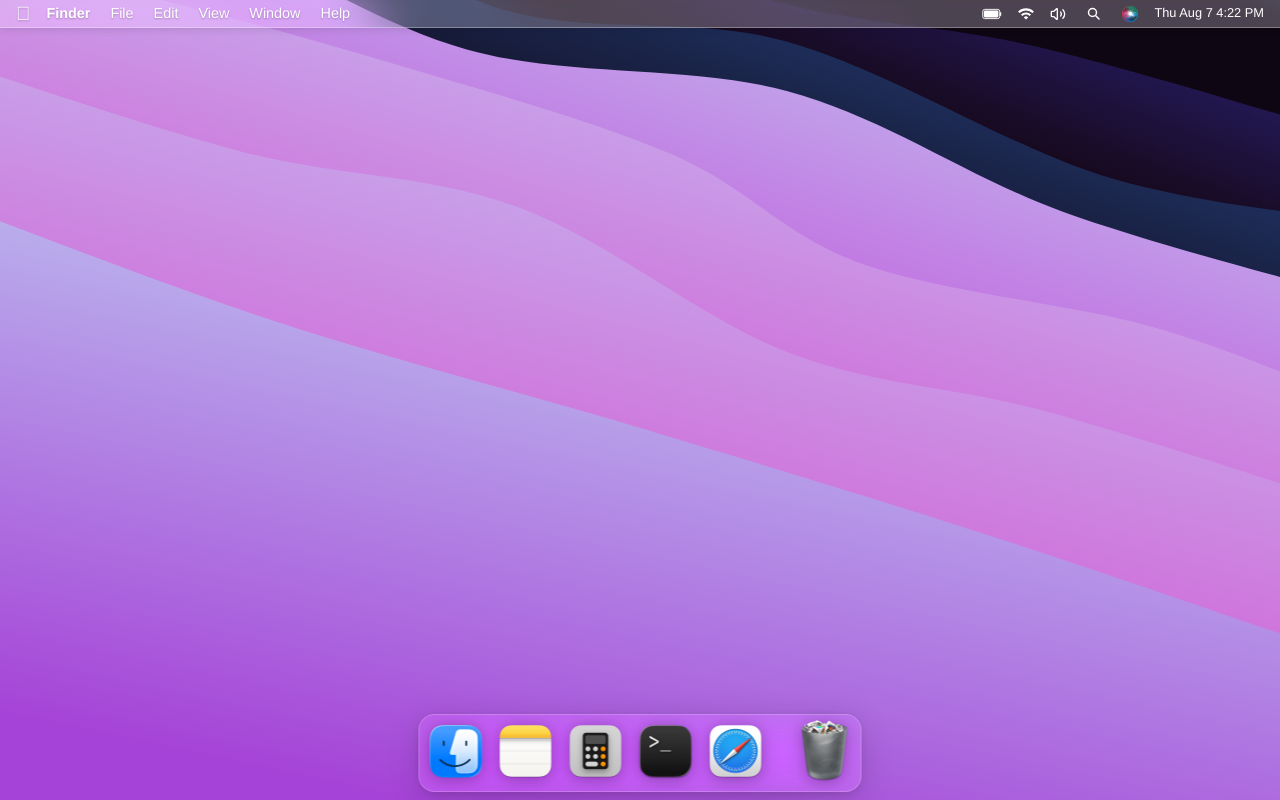
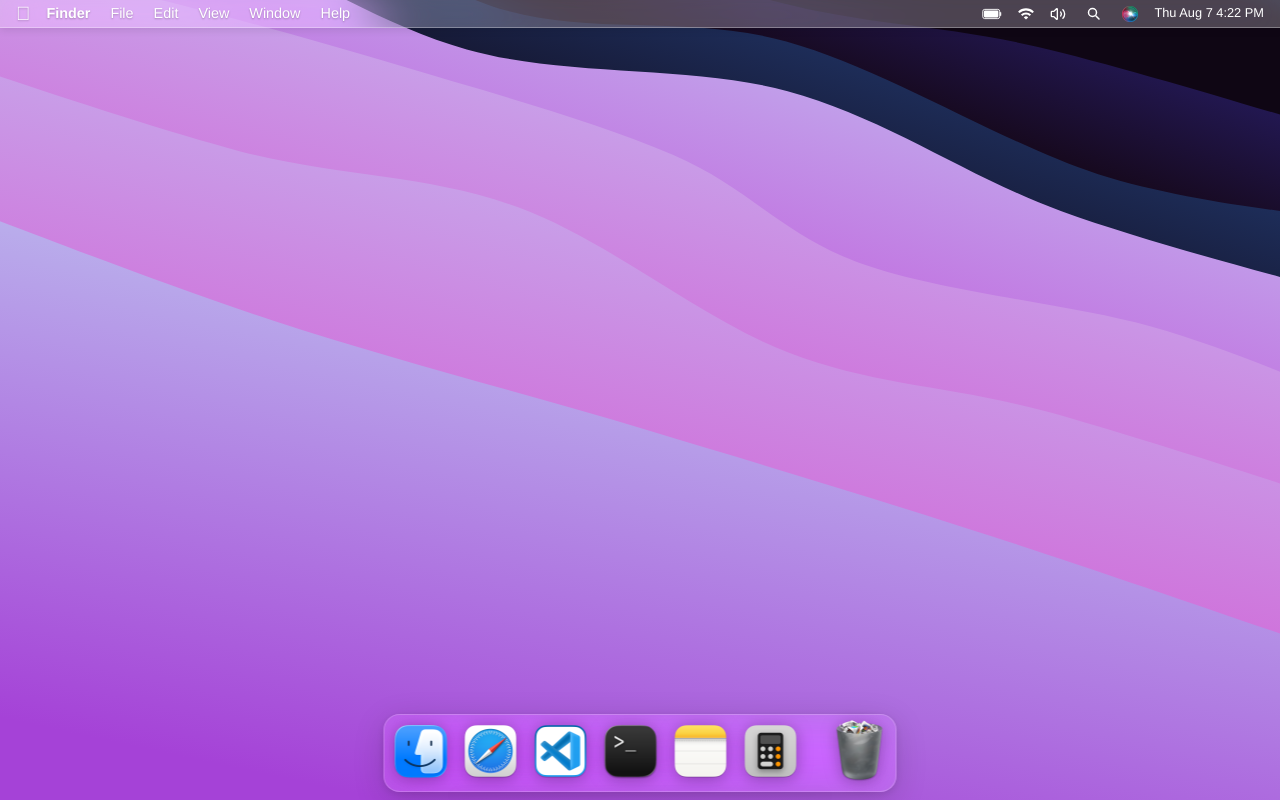
Before and after one commit to Dragon-Born/MacScape, a Next.js app: page / in a window 1280 px wide. Built offline with nearby package versions, Linux system fonts and the light colour scheme; a web font is replaced by a local one.

Commit message:
Enhance SafariBrowser with DuckDuckGo integration and update Dock configuration for Safari and VSCode apps

```diff
--- a/src/components/AppViews/SafariBrowser.tsx
+++ b/src/components/AppViews/SafariBrowser.tsx
@@ -35,7 +35,8 @@ export function SafariBrowser({ onClose, onMinimize, onMaximize, title }: Safari
     'developer.mozilla.org',
     'w3schools.com',
     'example.com',
-    'httpbin.org'
+    'httpbin.org',
+    'duckduckgo.com'
   ]
 
   const isIframeFriendly = (url: string) => {
@@ -50,7 +51,7 @@ export function SafariBrowser({ onClose, onMinimize, onMaximize, title }: Safari
     if (!normalizedUrl.startsWith('http://') && !normalizedUrl.startsWith('https://')) {
       // If it looks like a search query, use it as-is for search
       if (!normalizedUrl.includes('.') || normalizedUrl.includes(' ')) {
-        normalizedUrl = `https://www.google.com/search?q=${encodeURIComponent(normalizedUrl)}`
+        normalizedUrl = `https://duckduckgo.com/?q=${encodeURIComponent(normalizedUrl)}`
       } else {
         normalizedUrl = `https://${normalizedUrl}`
       }
@@ -183,7 +184,7 @@ export function SafariBrowser({ onClose, onMinimize, onMaximize, title }: Safari
       }
 
       // For search results, show a cleaner format
-      if (domain === 'google.com' && urlObj.pathname === '/search') {
+      if (domain === 'duckduckgo.com' && urlObj.searchParams.has('q')) {
         const query = urlObj.searchParams.get('q')
         if (query) {
           return `Search: ${query.length > 25 ? query.substring(0, 22) + '...' : query}`
@@ -363,11 +364,11 @@ export function SafariBrowser({ onClose, onMinimize, onMaximize, title }: Safari
         <p class="subtitle">A clean, fast, and secure browsing experience</p>
 
                  <div class="quick-links">
+           <button class="quick-link" onclick="parent.postMessage({action: 'navigate', url: 'https://duckduckgo.com'}, '*')">
+             DuckDuckGo
+           </button>
            <button class="quick-link" onclick="parent.postMessage({action: 'navigate', url: 'https://en.wikipedia.org'}, '*')">
              Wikipedia
-          </button>
-          <button class="quick-link" onclick="parent.postMessage({action: 'navigate', url: 'https://example.com'}, '*')">
-            Example
            </button>
            <button class="quick-link" onclick="parent.postMessage({action: 'navigate', url: 'https://developer.mozilla.org'}, '*')">
              MDN Docs
@@ -498,10 +499,10 @@ export function SafariBrowser({ onClose, onMinimize, onMaximize, title }: Safari
                   Suggested sites:
                 </div>
                 {[
+                  { url: 'duckduckgo.com', title: 'DuckDuckGo Search' },
                   { url: 'en.wikipedia.org', title: 'Wikipedia' },
-                  { url: 'example.com', title: 'Example Site' },
                   { url: 'developer.mozilla.org', title: 'MDN Docs' },
-                  { url: 'httpbin.org', title: 'HTTP Testing' }
+                  { url: 'example.com', title: 'Example Site' }
                 ].map((site) => (
                   <button
                     key={site.url}
@@ -578,21 +579,21 @@ export function SafariBrowser({ onClose, onMinimize, onMaximize, title }: Safari
                   <button
                     onClick={() => {
                       setShowCorsError(false)
-                      navigateToUrl('https://en.wikipedia.org')
+                      navigateToUrl('https://duckduckgo.com')
                     }}
                     className="flex-1 px-4 py-2 bg-green-500 text-white rounded-lg hover:bg-green-600 transition-colors text-sm"
                   >
-                    Try Wikipedia
+                    Try DuckDuckGo
                   </button>
 
                   <button
                     onClick={() => {
                       setShowCorsError(false)
-                      navigateToUrl('https://example.com')
+                      navigateToUrl('https://en.wikipedia.org')
                     }}
                     className="flex-1 px-4 py-2 bg-purple-500 text-white rounded-lg hover:bg-purple-600 transition-colors text-sm"
                   >
-                    Try Example.com
+                    Try Wikipedia
                   </button>
                 </div>
 
@@ -609,7 +610,7 @@ export function SafariBrowser({ onClose, onMinimize, onMaximize, title }: Safari
 
               <div className="mt-6 p-4 bg-blue-50 rounded-lg border border-blue-200">
                 <p className="text-xs text-blue-700 leading-relaxed">
-                  <strong>💡 Tip:</strong> Try iframe-friendly sites like Wikipedia, GitHub Pages,
+                  <strong>💡 Tip:</strong> Try iframe-friendly sites like DuckDuckGo, Wikipedia, GitHub Pages,
                   CodePen, or developer documentation sites for the best experience.
                 </p>
               </div>
--- /dev/null
+++ b/src/components/AppViews/VSCodeApp.tsx
@@ -0,0 +1,24 @@
+'use client'
+
+import React from 'react'
+
+interface VSCodeAppProps {
+  onClose?: () => void
+  onMinimize?: () => void
+  onMaximize?: () => void
+  title?: string
+}
+
+export function VSCodeApp({ onClose, onMinimize, onMaximize, title }: VSCodeAppProps) {
+  return (
+    <div className="h-full w-full bg-[#1e1e1e] overflow-hidden">
+      <iframe
+        src="https://coder.beastbrain.org"
+        className="w-full h-full border-none"
+        title="VSCode Online Editor"
+        sandbox="allow-scripts allow-same-origin allow-forms allow-popups allow-top-navigation allow-downloads"
+        loading="lazy"
+      />
+    </div>
+  )
+}
--- a/src/components/Dock/DockIcon.tsx
+++ b/src/components/Dock/DockIcon.tsx
@@ -15,6 +15,7 @@ export function DockIcon({ app, onLaunch, index, isRunning = false }: DockIconPr
   const [isHovered, setIsHovered] = useState(false)
   const [imageError, setImageError] = useState(false)
   const [imageLoaded, setImageLoaded] = useState(false)
+  const [isBouncing, setIsBouncing] = useState(false)
 
   // Preload the image to prevent refetching
   useEffect(() => {
@@ -26,23 +27,36 @@ export function DockIcon({ app, onLaunch, index, isRunning = false }: DockIconPr
     }
   }, [app.iconPath])
 
+  const handleClick = () => {
+    setIsBouncing(true)
+    onLaunch()
+    // Reset bounce after animation (even slower like real macOS)
+    setTimeout(() => setIsBouncing(false), 1000)
+  }
+
   return (
-    <button
-      className="relative flex items-center justify-center w-16 h-16 pb-1 transition-transform duration-200 ease-out"
+    <motion.button
+      className="relative flex items-center justify-center w-16 h-16 pb-1"
       onMouseEnter={() => setIsHovered(true)}
       onMouseLeave={() => setIsHovered(false)}
-      onClick={onLaunch}
+      onClick={handleClick}
       style={{
         background: 'transparent',
-        transform: isHovered ? 'scale(1.05)' : 'scale(1)',
         zIndex: isHovered ? 50 : 10,
       }}
-      onMouseDown={(e) => {
-        e.currentTarget.style.transform = 'scale(0.9)'
+      animate={{
+        scale: isHovered ? 1.05 : 1,
+        y: isBouncing ? [0, -20, 0] : 0,
       }}
-      onMouseUp={(e) => {
-        e.currentTarget.style.transform = isHovered ? 'scale(1)' : 'scale(1)'
+      transition={{
+        scale: { duration: 0.2, ease: 'easeOut' },
+        y: {
+          duration: 1.5,
+          ease: [0.25, 0.46, 0.45, 0.94],
+          times: [0, 0.1, 0.2, 0.3, 0.4, 0.5, 0.6, 0.7, 0.8, 0.9, 1]
+        }
       }}
+      whileTap={{ scale: 0.9 }}
     >
       {/* App icon - large icon in compact container */}
       {app.iconPath && !imageError && imageLoaded ? (
@@ -97,6 +111,6 @@ export function DockIcon({ app, onLaunch, index, isRunning = false }: DockIconPr
           {app.name}
         </motion.div>
       )}
-    </button>
+    </motion.button>
   )
 }
--- a/src/components/Dock/dockConfig.ts
+++ b/src/components/Dock/dockConfig.ts
@@ -1,5 +1,6 @@
 import { NotesApp } from '@/components/AppViews/NotesApp'
 import { SafariBrowser } from '@/components/AppViews/SafariBrowser'
+import { VSCodeApp } from '@/components/AppViews/VSCodeApp'
 import { ComponentType } from 'react'
 
 export interface DockAppConfig {
@@ -31,6 +32,34 @@ export const dockApps: DockAppConfig[] = [
     defaultSize: { width: 800, height: 600 }
   },
   {
+    id: 'safari',
+    name: 'Safari',
+    icon: '🌐',
+    iconPath: '/AppIcons/safari.png',
+    component: SafariBrowser,
+    hasOwnHeader: true,
+    defaultPosition: { x: 80, y: 20 },
+    defaultSize: { width: 1000, height: 700 }
+  },
+  {
+    id: 'vscode',
+    name: 'VSCode',
+    icon: '💻',
+    iconPath: '/AppIcons/vscode.png', // This one exists!
+    component: VSCodeApp,
+    defaultPosition: { x: 250, y: 50 },
+    defaultSize: { width: 1000, height: 600 }
+  },
+  {
+    id: 'terminal',
+    name: 'Terminal',
+    icon: '💻',
+    iconPath: '/AppIcons/terminal.png', // This one exists!
+    component: NotesApp, // Placeholder
+    defaultPosition: { x: 200, y: 200 },
+    defaultSize: { width: 700, height: 500 }
+  },
+  {
     id: 'notes',
     name: 'Notes',
     icon: '📝',
@@ -47,25 +76,6 @@ export const dockApps: DockAppConfig[] = [
     component: NotesApp, // Placeholder - we'll create more apps later
     defaultPosition: { x: 150, y: 150 },
     defaultSize: { width: 300, height: 400 }
-  },
-  {
-    id: 'terminal',
-    name: 'Terminal',
-    icon: '💻',
-    iconPath: '/AppIcons/terminal.png', // This one exists!
-    component: NotesApp, // Placeholder
-    defaultPosition: { x: 200, y: 200 },
-    defaultSize: { width: 700, height: 500 }
-  },
-  {
-    id: 'safari',
-    name: 'Safari',
-    icon: '🌐',
-    iconPath: '/AppIcons/safari.png',
-    component: SafariBrowser,
-    hasOwnHeader: true,
-    defaultPosition: { x: 80, y: 20 },
-    defaultSize: { width: 1000, height: 700 }
   }
 ]
 
```
Also changed, not shown: public/AppIcons/vscode.png (added). Lines whose indentation alone changed are shown as unchanged.
